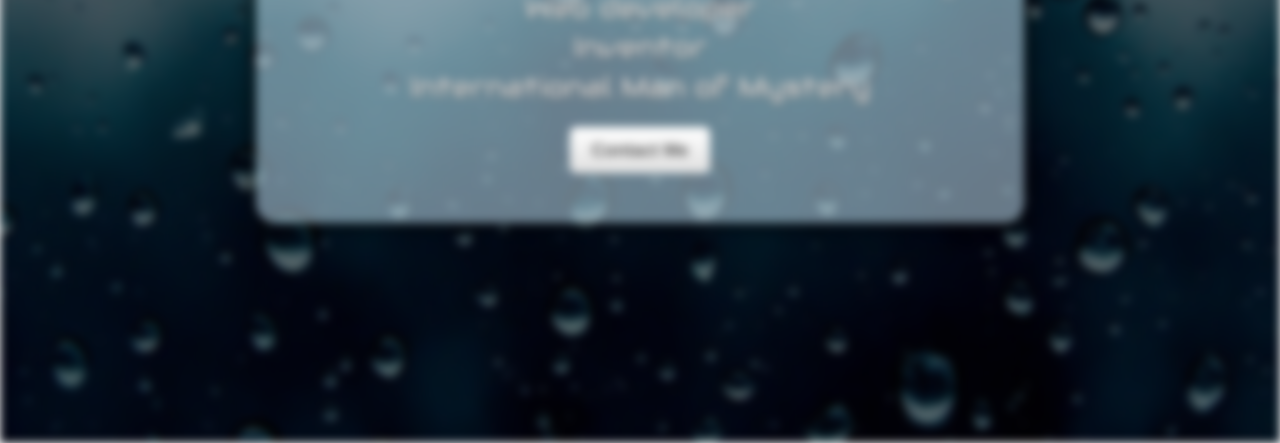
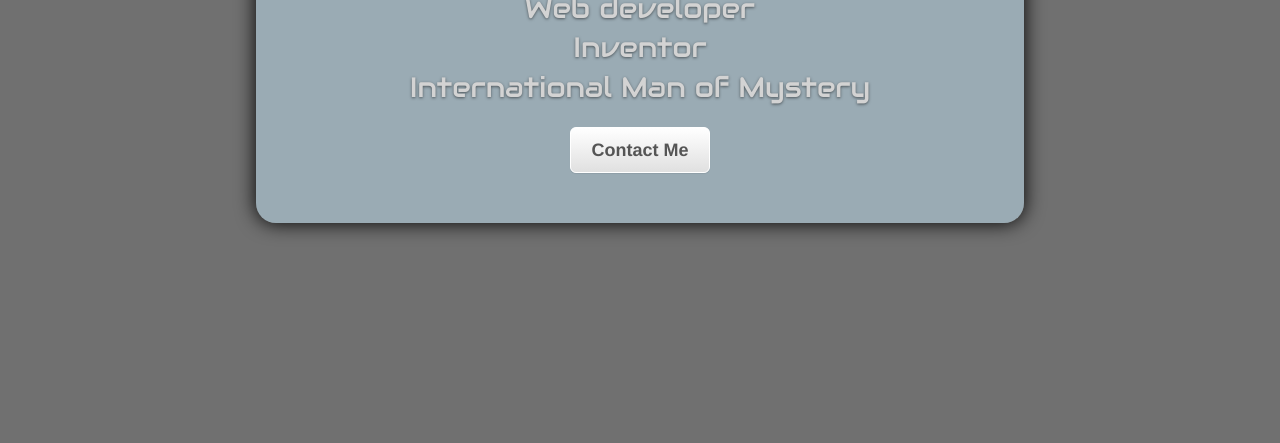
Before and after one commit to dustinaevans/dustinaevans.github.io, a plain HTML site: page index.html in a window 1280 px wide. Shown: the part 357-800 px from the top of the page. Drawn offline with nearby package versions, Linux system fonts and the light colour scheme; some packages are replaced by stand-ins of ours; a web font is replaced by a local one.

Commit message:
Update cover.css

```diff
--- a/css/cover.css
+++ b/css/cover.css
@@ -76,21 +76,19 @@ body {
     display: table-cell;
     vertical-align: middle;
     background-color: rgba(0, 0, 0, 0.56);
+    /*    background-image: url(../images/rain.jpg);*/
+    background-size: cover;
+    background-blend-mode: overlay;
+}
+
+.blur {
+    display: table-cell;
+    vertical-align: middle;
+    background-color: rgba(0, 0, 0, 0.56);
     background-image: url(../images/rain.jpg);
     background-size: cover;
     background-blend-mode: overlay;
     -web-filter: blur(4px);
-    filter: blur(5px);
-}
-
-.blur {
-    position: absolute;
-    background-color: transparent;
-    left: 0;
-    top: 0;
-    width: 100%;
-    height: 100%;
-    -webkit-filter: blur(5px);
     filter: blur(5px);
 }
 
```
